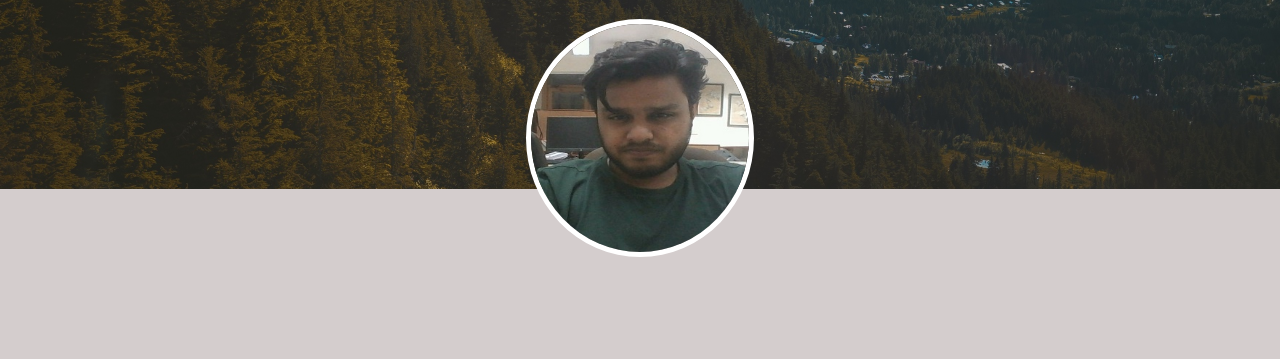
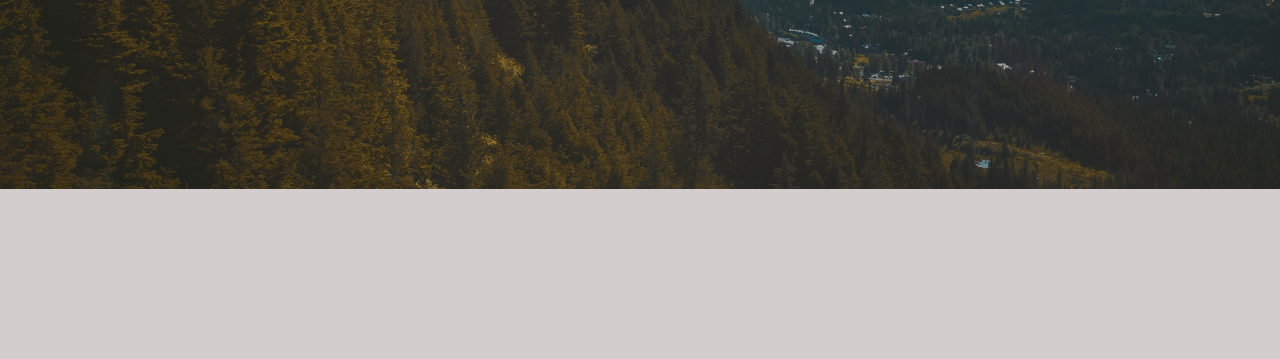
Before and after one commit to adilfaiz001/adilfaiz001.github.io, a website: page index.html in a window 1280 px wide. Shown: the part 441-800 px from the top of the page. Drawn offline with nearby package versions, Linux system fonts and the light colour scheme; a web font is replaced by a local one.

Commit message:
remove img

```diff
--- a/index.html
+++ b/index.html
@@ -146,9 +146,9 @@
           </div>
          </div>
 
-         <div class="img-self col-xs-12 col-sm-12 col-md-12">
-            <img src="img/img2.jpg" alt=""  class="img-circle" id="img-self"/>
-         </div>
+         <!-- <div class="img-self col-xs-12 col-sm-12 col-md-12">
+            <img src="img/img2.png" alt=""  class="img-circle" id="img-self"/>
+         </div> -->
 
        </div>
     </div>
```
Also changed, not shown: img/img2.PNG (added), img/p.jpg (renamed from img/img2.jpg).
